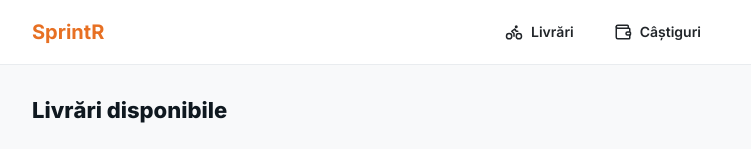
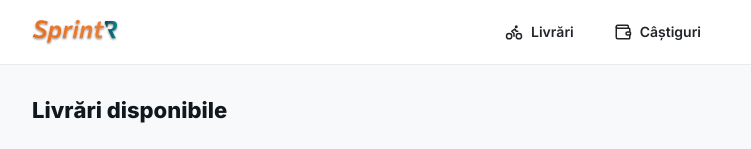
Before and after one commit to Alex-Amarandei/Sprintr, a Next.js app in the folder web/: page /courier/deliveries in a window 1280 px wide. Shown: the top 149 px of the page, without its empty margins (264-1015 px from the left). Built offline with nearby package versions, Linux system fonts and the light colour scheme.

Commit message:
✨ Use written-logo wordmark in all 4 header navbars

```diff
--- a/web/src/app/(auth)/layout.tsx
+++ b/web/src/app/(auth)/layout.tsx
@@ -1,12 +1,13 @@
 import { Box, Center, Container } from "@mantine/core";
 import { LinkAnchor } from "@/components/ui/links";
+import { Wordmark } from "@/components/ui/Wordmark";
 
 export default function AuthLayout({ children }: { children: React.ReactNode }) {
   return (
     <Box mih="100vh" bg="brand.0">
       <Box p="lg">
         <LinkAnchor href="/" fw={700} fz="xl" c="brand.6" underline="never">
-          SprintR
+          <Wordmark />
         </LinkAnchor>
       </Box>
       <Center px="md" py={48}>
--- a/web/src/app/(customer)/layout.tsx
+++ b/web/src/app/(customer)/layout.tsx
@@ -5,6 +5,7 @@ import { SignOutButton } from "@/components/auth/SignOutButton";
 import { CartProvider } from "@/components/cart/CartContext";
 import { CartBar } from "@/components/cart/CartBar";
 import { SiteFooter } from "@/components/ui/SiteFooter";
+import { Wordmark } from "@/components/ui/Wordmark";
 
 export default function CustomerLayout({
   children,
@@ -33,7 +34,7 @@ export default function CustomerLayout({
                 c="brand.6"
                 underline="never"
               >
-                SprintR
+                <Wordmark />
               </LinkAnchor>
               <TextInput
                 flex={1}
--- a/web/src/app/courier/layout.tsx
+++ b/web/src/app/courier/layout.tsx
@@ -1,6 +1,7 @@
 import { Bike, Wallet } from "lucide-react";
 import { Box, Container, Group } from "@mantine/core";
 import { LinkAnchor, LinkButton } from "@/components/ui/links";
+import { Wordmark } from "@/components/ui/Wordmark";
 
 export default function CourierLayout({
   children,
@@ -28,7 +29,7 @@ export default function CourierLayout({
               c="brand.6"
               underline="never"
             >
-              SprintR
+              <Wordmark />
             </LinkAnchor>
             <Group gap="xs">
               <LinkButton
--- a/web/src/app/dashboard/layout.tsx
+++ b/web/src/app/dashboard/layout.tsx
@@ -1,6 +1,7 @@
 import { redirect } from "next/navigation";
 import { Box, Group } from "@mantine/core";
 import { LinkAnchor } from "@/components/ui/links";
+import { Wordmark } from "@/components/ui/Wordmark";
 import { SignOutButton } from "@/components/auth/SignOutButton";
 import { DashboardNav } from "@/components/dashboard/DashboardNav";
 import { createClient } from "@/lib/supabase/server";
@@ -51,7 +52,7 @@ export default async function ShopLayout({
               c="brand.6"
               underline="never"
             >
-              SprintR
+              <Wordmark />
             </LinkAnchor>
             <SignOutButton />
           </Group>
--- /dev/null
+++ b/web/src/components/ui/Wordmark.tsx
@@ -0,0 +1,17 @@
+import Image from "next/image";
+
+const RATIO = 2144 / 642; // wordmark.svg aspect ratio (w/h)
+
+/** The "SprintR" written logo. Vector → set a display height; width scales automatically. */
+export function Wordmark({ height = 26 }: { height?: number }) {
+  return (
+    <Image
+      src="/wordmark.svg"
+      alt="SprintR"
+      height={height}
+      width={Math.round(height * RATIO)}
+      priority
+      style={{ display: "block", height, width: "auto" }}
+    />
+  );
+}
```
Also changed, not shown: web/public/wordmark.svg (added).
